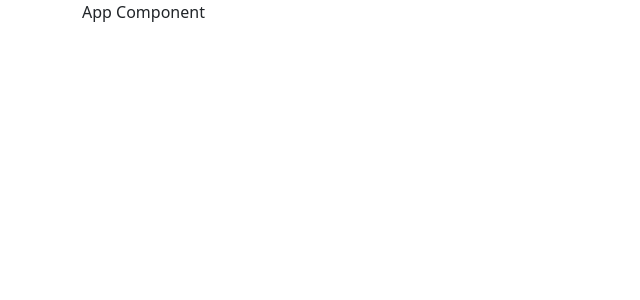
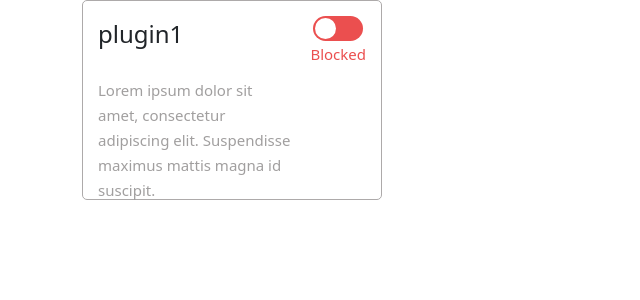
Before and after one commit to MamadTaheri/React-Jupiter-Team, a React (Create React App) app: page / in a window 1280 px wide. Shown: the top 300 px of the page, without its empty margins (0-640 px from the left). Built offline with nearby package versions, Linux system fonts and the light colour scheme.

Commit message:
CardComponent

```diff
--- a/src/App.js
+++ b/src/App.js
@@ -1,9 +1,22 @@
 import React from 'react';
+import Card from './components/Card';
 
 const App = () => {
   return (
     <div className='container'>
-      App Component
+      <Card
+        title="plugin1"
+        text="Lorem ipsum dolor sit amet, consectetur adipiscing elit. Suspendisse maximus mattis magna id suscipit." />
+      {/* <div class="card" style="width: 18rem;">
+  <div class="card-body">
+    <h5 class="card-title">Card title</h5>
+    <h6 class="card-subtitle mb-2 text-muted">Card subtitle</h6>
+    <p class="card-text">Some quick example text to build on the card title and make up the bulk of the card's content.</p>
+    <a href="#" class="card-link">Card link</a>
+    <a href="#" class="card-link">Another link</a>
+  </div>
+</div> */}
+
     </div>
   );
 };
--- /dev/null
+++ b/src/components/Card.js
@@ -0,0 +1,23 @@
+
+import '../styles/Card.css';
+import ToggleSwitch from './ToggleSwitch';
+
+
+
+function Card({ text, title, onPress = () => { }, isActive = true }) {
+
+    return (
+
+        <div  onClick={onPress}  className={isActive?'container-card':'container-card-inactive'}>
+            <div className='header-card'>
+                <lable className='title-card'>{title}</lable>
+                <ToggleSwitch />
+            </div>
+            <label className='text-card'>
+            {text.length <= 102 ? text : `${text.substring(0, 102)} ...`}
+            </label>
+        </div>
+    );
+}
+
+export default Card;
--- /dev/null
+++ b/src/components/ToggleSwitch.js
@@ -0,0 +1,27 @@
+import { useState } from "react";
+import '../styles/ToggleSwitch.css';
+
+
+
+function ToggleSwitch() {
+    const [isToggled, setIsToggled] = useState(false);
+    const onToggle = () => setIsToggled(!isToggled);
+
+    return (
+
+
+        <div className='content-switch' >
+            <label className="toggle-switch">
+                <input type="checkbox" checked={isToggled} onChange={onToggle} />
+                <span className="switch" />
+            </label>
+            <label
+                className={isToggled ? 'txt-switch-active' : "txt-switch-inactive"}
+            >
+                {isToggled ? "Allowed" : "Blocked"}
+            </label>
+        </div>
+    );
+}
+
+export default ToggleSwitch;
--- /dev/null
+++ b/src/styles/Card.css
@@ -0,0 +1,37 @@
+.container-card {
+    width: 300px;
+    height: 200px;
+    flex-direction: column;
+    display: flex;
+    border: 1px solid  rgb(173, 170, 170);
+    border-radius: 5px;
+    padding: 15px;
+}
+.container-card-inactive{
+    width: 300px;
+    height: 200px;
+    flex-direction: column;
+    display: flex;
+    border: 1.5px solid  rgb(173, 170, 170);
+    border-radius: 5px;
+    padding: 15px;
+    opacity: 0.5;
+    pointer-events: none;
+}
+.header-card{
+    flex-direction: row;
+    display: flex;
+    justify-content: space-between;
+    margin-bottom: 12px;
+    /* align-items: center; */
+}
+.text-card{
+    width: 74%;
+    text-align: left;
+    line-height: 25px;
+    font-size: 15px;
+    color: rgb(161, 159, 159);
+}
+.title-card{
+    font-size: 24px;
+}
--- /dev/null
+++ b/src/styles/ToggleSwitch.css
@@ -0,0 +1,65 @@
+/* بیضی ک توش دایره هست کلا */
+.toggle-switch {
+  position: relative;
+  display: inline-block;
+  width: 50px;
+  height: 25px;
+  margin-bottom: 2px;
+}
+
+.toggle-switch input[type="checkbox"] {
+  display: none;
+}
+/* بیضی  ک توش دایره هس وقتی ک غیرفعال */
+.toggle-switch .switch {
+  position: absolute;
+  cursor: pointer;
+  background-color: rgb(235, 79, 79);
+  border-radius: 25px;
+  top: 0;
+  right: 0;
+  bottom: 0;
+  left: 0;
+  transition: background-color 0.2s ease;
+}
+/* دایره ی داخل بیضی غیرفعال */
+.toggle-switch .switch::before {
+  position: absolute;
+  content: "";
+  left: 2px;
+  top: 2px;
+  width: 21px;
+  height: 21px;
+  background-color: #fff;
+  border-radius: 50%;
+  transition: transform 0.3s ease;
+}
+/* دایره ی داخل بیضی فعال بشه تا کجای بیضی بره */
+.toggle-switch input[type="checkbox"]:checked + .switch::before {
+  transform: translateX(25px);
+  /* background-color: #fff; */
+
+}
+/* بیضی  ک توش دایره هس وقتی ک فعال */
+.toggle-switch input[type="checkbox"]:checked + .switch {
+  background-color: #15d6bc;
+}
+/* نوشته ی زیر سوییچ ک حالتشو نشون میده */
+.txt-switch-active{
+  color: #15d6bc;
+  font-size: 15px;
+}
+.txt-switch-inactive{
+  color: rgb(235, 79, 79);
+  font-size: 15px;
+}
+/*  کل صفحه ام */
+.content-switch{
+
+   text-align: center;
+  flex-direction: column;
+  display: flex;
+  align-items: center;
+  justify-content: space-between;
+
+}
```
